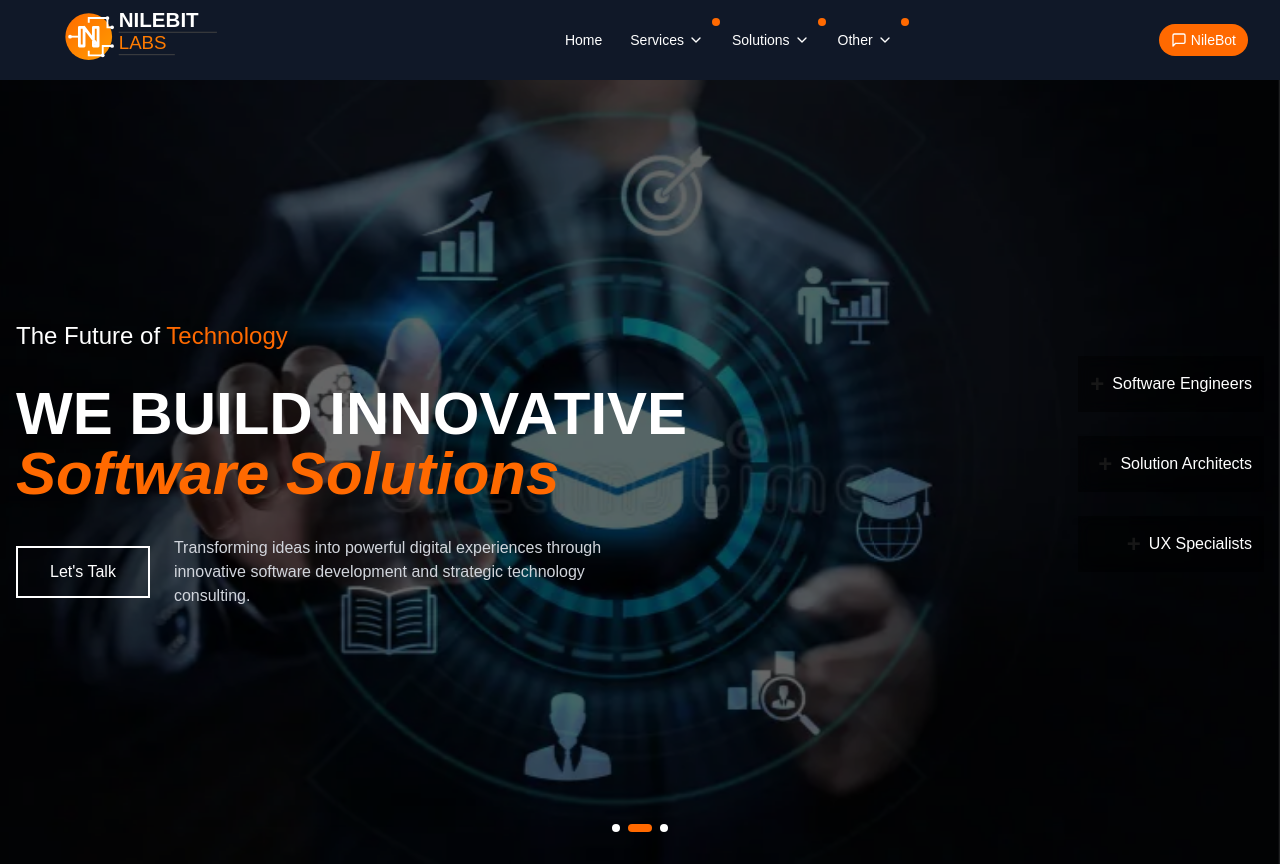
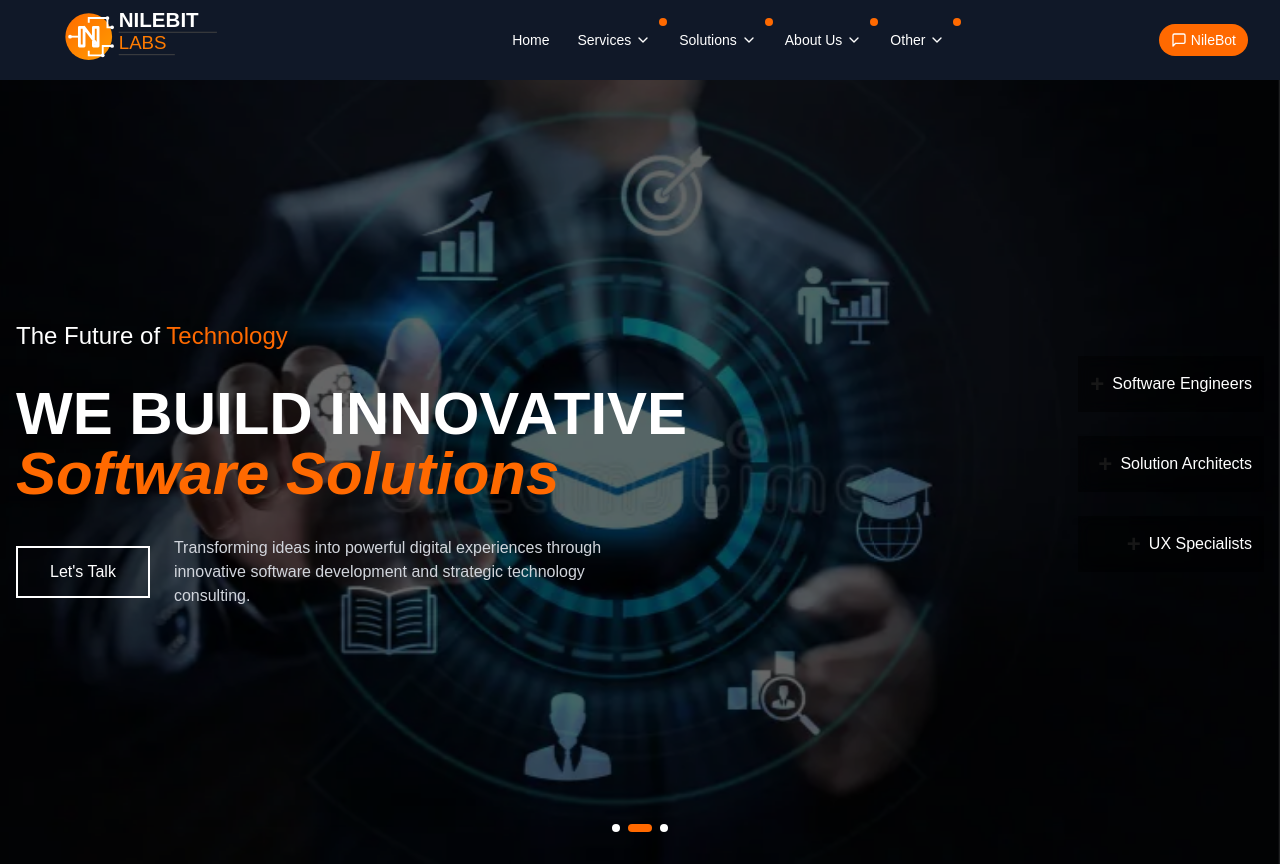
Before and after one commit to NileBit-Labs/nilebitlabs.com, a Next.js app: page / in a window 1280 px wide. Shown: the top 866 px of the page. Built offline with nearby package versions, Linux system fonts and the light colour scheme.

Commit message:
Updated header

```diff
--- a/components/ui/Navbar.tsx
+++ b/components/ui/Navbar.tsx
@@ -61,15 +61,23 @@ export default function Navbar() {
       ],
     },
     {
+      title: "About Us",
+      href: "/about",
+      hasSubmenu: true,
+      submenu: [
+        { title: "Our Mandate, Vision & Mission", href: "/about" },
+        { title: "Our Team", href: "/about" },
+        { title: "Contact Us", href: "/contact" },
+      ],
+    },
+    {
       title: "Other",
       href: "/other",
       hasSubmenu: true,
       submenu: [
-        { title: "About Us", href: "/about" },
         { title: "Careers", href: "/careers" },
         { title: "Research", href: "/research" },
         { title: "Blog", href: "/blog" },
-        { title: "Contact Us", href: "/contact" },
       ],
     },
   ];
@@ -80,7 +88,7 @@ export default function Navbar() {
         ref={navbarRef}
         className={`w-full z-50 fixed transition-all duration-300 ${
           isAtTop
-            ? "bg-gray-900 text-white"
+            ? "bg-gray-900 text-white backdrop-blur-sm"
             : "bg-white text-gray-900 shadow-lg"
         }`}
       >
```
